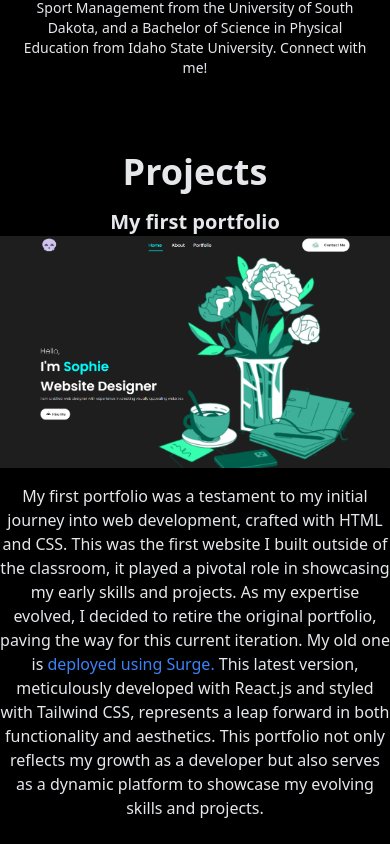
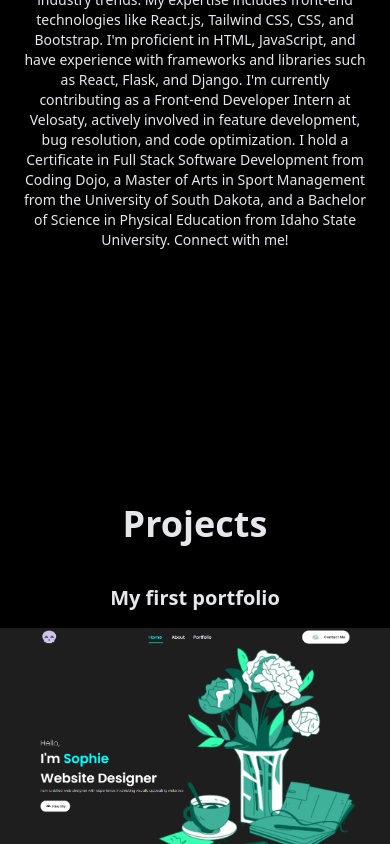
Before and after one commit to Soapie14/react, a React (Create React App) app in the folder portfolio/react_portfolio/: page / in a window 390 px wide. Shown: the part 780-1624 px from the top of the page. Built offline with nearby package versions, Linux system fonts and the light colour scheme.

Commit message:
formatted padding all around

```diff
--- a/portfolio/react_portfolio/src/components/About.jsx
+++ b/portfolio/react_portfolio/src/components/About.jsx
@@ -1,10 +1,9 @@
-import React, { useState } from 'react';
+import React from 'react';
 import '../index.css'; // Import your CSS file
-
 
 const About = () => {
     return (
-        <div className="bg-black mx-0 flex flex-col items-center justify-center h-[500px] p-4 sm:p-8 md:p-16 lg:p-20 xl:p-24">
+        <div className="bg-black flex flex-col items-center justify-center h-screen p-5 md:p-10 lg:p-15">
             <p className='text-gray-200 text-4xl sm:text-5xl md:text-6xl lg:text-5xl xl:text-6xl font-bold mb-4'>About Me</p>
             <p className='text-gray-200 text-center text-sm sm:text-base md:text-lg lg:text-base xl:text-lg'>
                 Hello, I'm Sophie Slagle, a Full Stack Developer located in Lakewood, CA, specializing in front-end development with React.js, Tailwind CSS, and cutting-edge technologies. I'm dedicated to crafting seamless user experiences and staying current with industry trends. My expertise includes front-end technologies like React.js, Tailwind CSS, CSS, and Bootstrap. I'm proficient in HTML, JavaScript, and have experience with frameworks and libraries such as React, Flask, and Django. I'm currently contributing as a Front-end Developer Intern at Velosaty, actively involved in feature development, bug resolution, and code optimization. I hold a Certificate in Full Stack Software Development from Coding Dojo, a Master of Arts in Sport Management from the University of South Dakota, and a Bachelor of Science in Physical Education from Idaho State University. Connect with me!
--- a/portfolio/react_portfolio/src/components/Projects.jsx
+++ b/portfolio/react_portfolio/src/components/Projects.jsx
@@ -6,13 +6,13 @@ import Project2 from '../images/carousel.PNG';
 
 const Projects = () => {
     return (
-        <div className="bg-black text-gray-200 py-8">
-            <p className="text-gray-200 text-4xl text-center sm:text-5xl md:text-6xl lg:text-5xl xl:text-6xl font-bold mb-4">Projects</p>
+        <div className="bg-black text-gray-200 py-10">
+            <p className="text-gray-200 text-4xl text-center sm:text-5xl md:text-6xl lg:text-5xl xl:text-6xl font-bold mb-10">Projects</p>
             <div className="container mx-auto flex flex-col lg:flex-row items-stretch justify-center">
 
                 {/* Project Container 1 */}
                 <div className="lg:w-1/2 lg:pr-4 mb-8 flex flex-col items-center">
-                    <h3 className="text-xl font-bold text-center">My first portfolio</h3>
+                    <h3 className="text-xl font-bold text-center mb-4" >My first portfolio</h3>
                     <div className="project-image-container mb-4">
                         <img src={Project1} alt="Project 1 Picture" className="w-full h-auto lg:h-64 object-cover" />
                     </div>
@@ -25,7 +25,7 @@ const Projects = () => {
 
                 {/* Project Container 2 */}
                 <div className="lg:w-1/2 lg:pl-4 mb-8 flex flex-col items-center">
-                    <h3 className="text-xl font-bold text-center">Internship</h3>
+                    <h3 className="text-xl font-bold text-center mb-4">Internship</h3>
                     <div className="project-image-container mb-4">
                         <img src={Project2} alt="Project 2" className="w-full h-auto lg:h-64 object-cover" />
                     </div>
```
